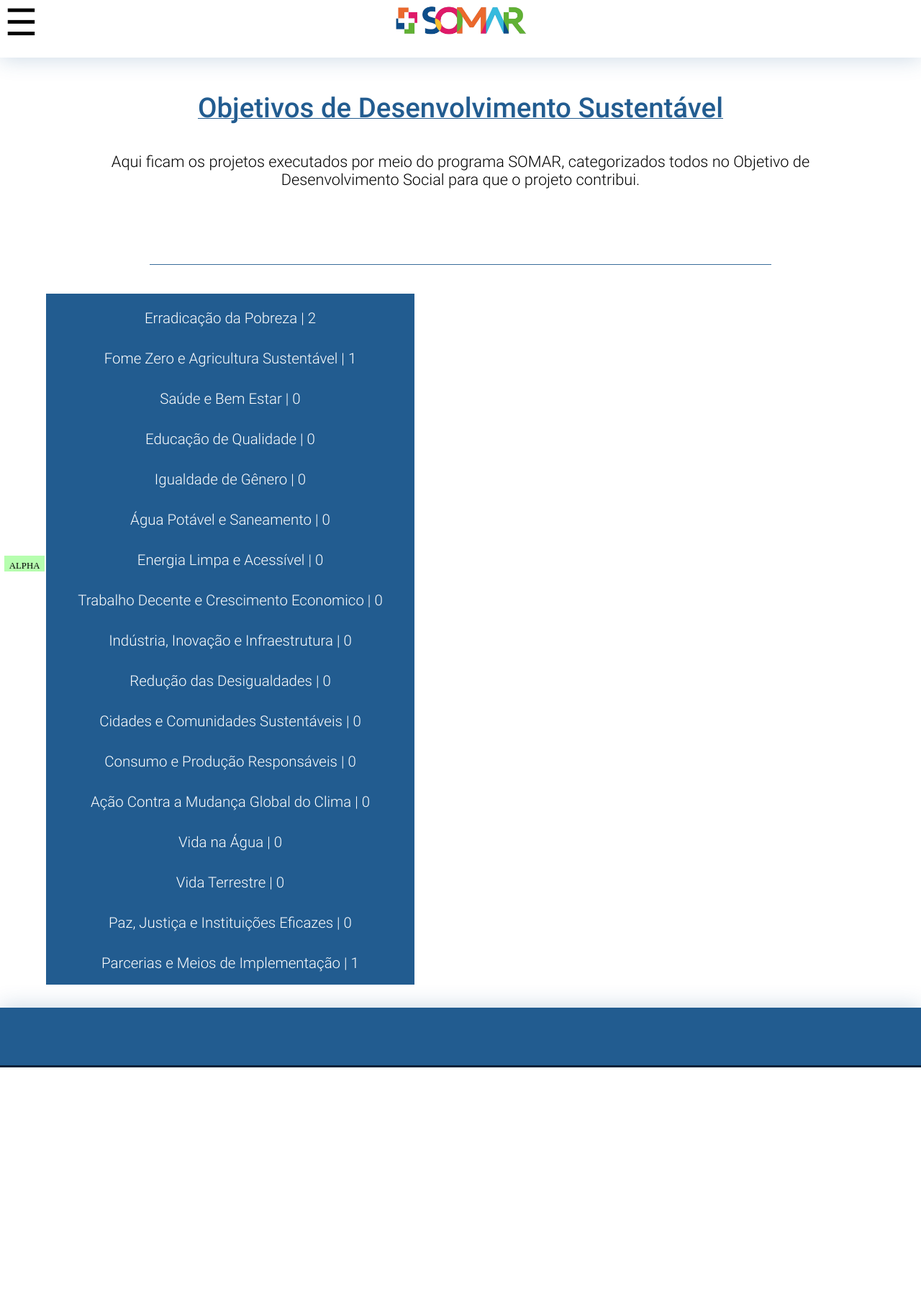
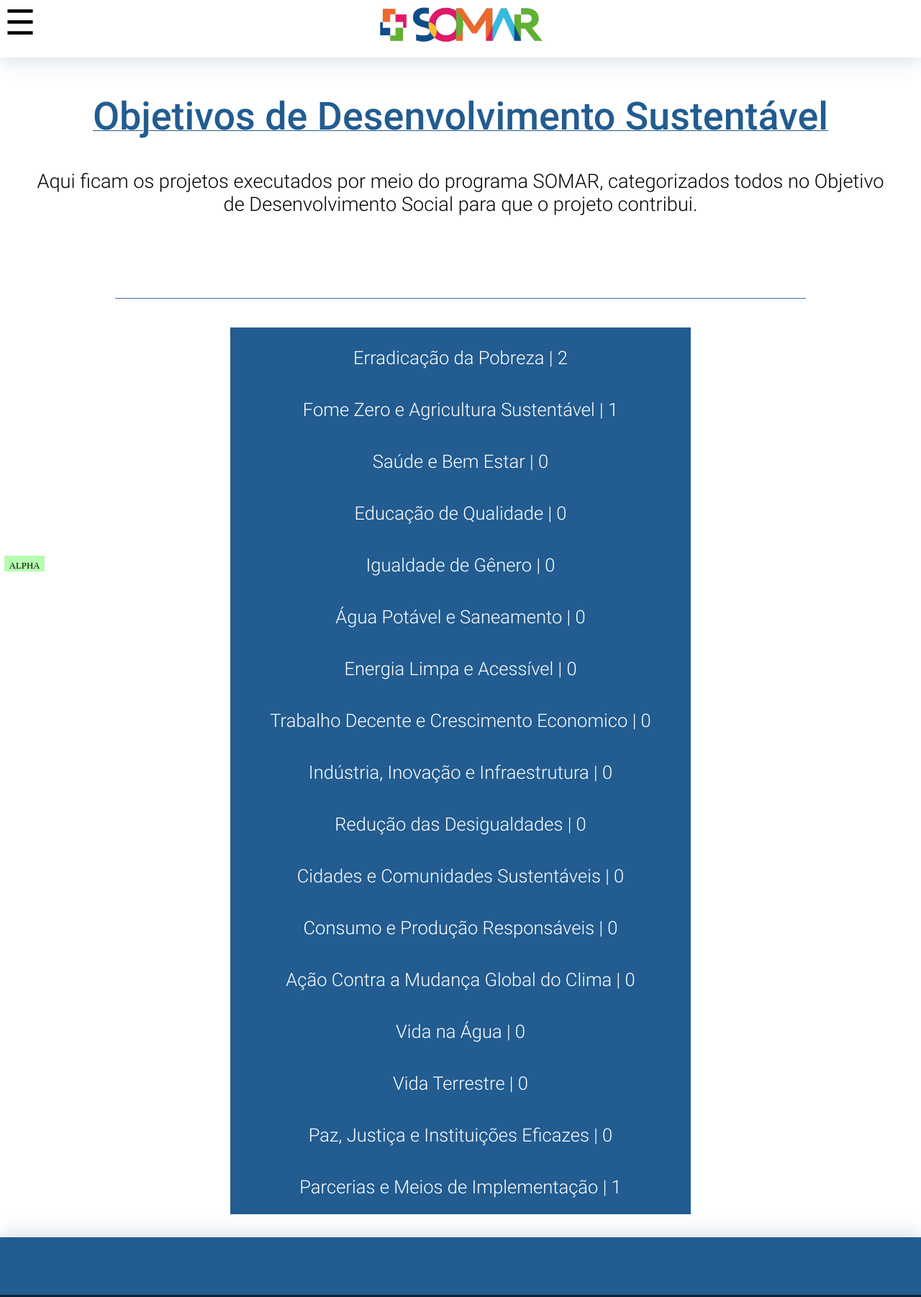
Before and after one commit to Luansr01/project-alexandria, a Django app: page /projects/ in a window 1280 px wide. Shown: the whole page at 72% size. Before the commit the page ends 1483 px from the top, so only its background shows below. Run offline with Django 4.2, Linux system fonts and the light colour scheme; data comes from the database, SQL or seed files in the repository; both versions use the stored data as it was after the commit.

Commit message:
Made changes to de CSS

```diff
--- a/alexandria/alexandria/settings.py
+++ b/alexandria/alexandria/settings.py
@@ -39,8 +39,7 @@ INSTALLED_APPS = [
     'django.contrib.messages',
     'django.contrib.staticfiles',
 
-    'alexandria_site',
-    'django_extensions',
+    'alexandria_site'
 ]
 
 MIDDLEWARE = [
--- a/alexandria/alexandria_site/models.py
+++ b/alexandria/alexandria_site/models.py
@@ -51,13 +51,15 @@ class Objective(models.Model):
         return self.name
 
 class Project(models.Model):
-    def folder_name(self, project_name):
-        return f'{self.name}_project_images/{project_name}'
+    def folder_name(self, name):
+        return f'{self.name}_project_images/{name}'
+
+    def gen_slug(self, name):
+        return self.name.lower().replace(" ", "-")
 
     name = models.CharField("Nome do Projeto", max_length=50)
     state = models.CharField("Estado", max_length=2, choices=STATE_CHOICES)
     city = models.CharField("Cidade", max_length=50)
-    slug = models.SlugField("Slug", help_text="<small>Nome do Projeto em minúsculo mudando os espaços para hífens.<br>Ex: projeto-somar, projeto-alexandria, etc.", max_length=50)
 
     about = models.TextField("Sobre o Projeto")
 
@@ -72,6 +74,8 @@ class Project(models.Model):
 for i in range(3):
     Project.add_to_class(f'image_{i+1}', models.ImageField("Imagem", upload_to=Project.folder_name, blank=True))
 
+Project.add_to_class('slug', models.SlugField("Slug", editable=False, blank=False, default=Project.gen_slug))
+
 
 class Page(models.Model):
     title = models.CharField("Titulo da Página", max_length=50)
--- a/alexandria/alexandria_site/static/css/stylesheet.css
+++ b/alexandria/alexandria_site/static/css/stylesheet.css
@@ -77,12 +77,11 @@ time, mark, audio, video {
 }
 
 
-
-
 body{
   display: flex;
   flex-direction: column;
-  min-height: 100vh;
+  max-width: fit-content;
+  margin: 0;
 }
 
 hr {
@@ -95,7 +94,7 @@ hr {
 }
 
 :root{
-  --bannerSize: 10vh;
+  --bannerSize: 5rem;
 
   --accordion: #225c90;
   --sub-accordion: #0D4373;
@@ -120,6 +119,8 @@ hr {
   --mutedMedium: #ffffff;
 
   --dark: #082239;
+
+  --fontSize: 100rem;
 }
 
 .page-bg{
@@ -139,15 +140,16 @@ hr {
 }
 
 .footer{
-  position:static;
+  position:relative;
   margin-top: 2em;
   background-color: var(--medium);
   box-shadow: 0px -2px 30px var(--shadow);
   border-bottom: 3px solid var(--dark);
-  width: 100vw;
+  width: 100%;
   height: 80px;
   bottom: 0;
   left: 0;
+  margin-bottom: 0;
   z-index: 998;
 }
 
@@ -173,7 +175,7 @@ hr {
 .logo{
   margin: 0 auto;
   margin-top: 0.5vh;
-  width: 15vw;
+  width: 15rem;
   height: 100%;
   transition: 0.2s;
 }
@@ -229,7 +231,7 @@ hr {
   position: absolute;
   top: 0;
   right: 10%;
-  font-size: 36px;
+  font-size: calc(var(--fontSize) * 0.0225);
   margin-left: 50px;
 }
 
@@ -238,7 +240,7 @@ hr {
   color:#ffffff;
   mix-blend-mode:difference;
   z-index: 9999;
-  font-size: 4vw;
+  font-size: calc(var(--fontSize) * 0.03);
   cursor: pointer;
   vertical-align: middle;
   line-height: calc(var(--bannerSize) - (0.2 * var(--bannerSize)));
@@ -250,33 +252,29 @@ hr {
   flex: 1;
   top: 120px;
   min-height: 100vh;
-  max-width: 90%;
+  max-width: 100%;
   margin: 0 auto;
 }
 
 /* <- About Page -> */
 
-.about{
-  padding: 2%;
+
+.content-section .image{
+  border: 2px solid red;
+  width: min(50%, 50rem);
 }
 
-.about .image{
-  position: fixed;
-  padding-top: 40px;
-  right: 2%;
-  width: 45%;
-  float: right;
-}
-
-.about .image img{
+.image img{
+  display: block;
   box-shadow:5px 10px 20px #7a7a7a;
   max-width: 100%;
   max-height: 100%;
 }
 
-.about .text{
-  font-size: 13px;
-  margin-right: 50%;
+ .text{
+  border: 1px solid red;
+  width: 50rem;
+  font-size: calc(var(--fontSize) * 0.012);
   padding: 10px;
 }
 
@@ -300,7 +298,7 @@ hr {
 
 .title{
   margin: 3vh;
-  font-size: 3vw;
+  font-size: calc(var(--fontSize) * 0.0336);
   font-family: roboto;
   font-weight: 500;
 
@@ -322,14 +320,14 @@ hr {
 }
 
 .content-section #date{
-  font-size: 0.8em;
+  font-size: calc(var(--fontSize) * 0.008);
   text-align: right;
 }
 
 .content-section p{
   font-family:roboto;
   font-weight: 200;
-  margin: 5vh;
+  margin: calc(var(--fontSize) * 0.027);
 }
 
 .news{
@@ -393,7 +391,7 @@ hr {
 .link-button{
   background-color: var(--button);
   width: 30%; height: 10vh;
-  font-size: 2.5vw;
+  font-size: calc(var(--fontSize) * 0.02);
   margin: 2vw;
   font-family: roboto;
   font-weight: 200;
@@ -410,8 +408,8 @@ hr {
 /* <- PROJECTS PAGE -> */
 
 .accordion-wrapper{
-  width: 40vw;
-  min-height: 100vh;
+  width: 40rem;
+  min-height: 4.5rem;
   background-color: var(--accordion-nav);
   border-top: .5vw solid var(--accordion);
   border-bottom: .2vw solid var(--accordion);
@@ -425,12 +423,12 @@ hr {
 }
 
 .accordion-wrapper.nav-active{
-  width: 100%;
+  width: 100rem;
 }
 
 
 .accordion-wrapper p{
-  padding: 2vh;
+  padding: 1rem;
   padding-top: 0;
 
 }
@@ -438,16 +436,16 @@ hr {
 .menu {
   position: relative;
   background-color: var(--lighter);
-  max-width: 40vw;
-  min-height: 100vh;
+  max-width: 40rem;
+  min-height: 4.5rem;
   z-index: 300;
 }
 
 
 .accordion{
   position: relative;
-  width: 40vw;
-  height: 7vh;
+  width: 40rem;
+  height: 4.5rem;
   background-color: var(--accordion);
   border: none;
 
@@ -456,13 +454,13 @@ hr {
   z-index: 300;
 
   font-family: roboto;
-  font-size: 1.6vw;
+  font-size: calc(var(--fontSize) * 0.016);
   color: white;
 }
 
 .sub.accordion{
   width: 100%;
-  height: 6vh;
+  height: 5rem;
   background-color: var(--sub-accordion);
 }
 
@@ -503,10 +501,10 @@ hr {
 
 .accordion-nav{
   max-height: 100%;
-  max-width: 50vw;
+  max-width: 50rem;
   float: right;
   position: absolute;
-  right: 0;
+  right: calc(50% - 45rem);
   overflow: hidden;
 
 
@@ -591,9 +589,9 @@ hr {
 
 
 
-@media only screen and (max-width: 768px) {
+@media only screen and (max-width:320px) {
   p {
-    font-size: 1.2em;
+    font-size: calc(var(--fontSize) * 0.012);
   }
 
   .project-images{
--- a/alexandria/alexandria_site/templates/alexandria_site/about.html
+++ b/alexandria/alexandria_site/templates/alexandria_site/about.html
@@ -1,9 +1,9 @@
 {% extends 'alexandria_site/layout.html' %}
 
 {% block content %}
-    <div class="about"><div class="image"><img src="../static/stock.jpg"></img></div>
+    <div class="content-section" style="display: flex; gap: 5rem; margin-inline: 5rem; justify-content: center;">
         <div class="text">
-            <h1 style="font-size:50px; text-align:center;">Lorem Ipsum</h1>
+            <h1 style="font-size:3rem; text-align:center;">Lorem Ipsum</h1>
             <br><br>
             <p>
 
@@ -17,5 +17,6 @@
 
                 <br><br>Fusce sit amet nisi at libero iaculis maximus. Morbi sed vehicula eros. Nulla vulputate lorem hendrerit feugiat porta. Fusce bibendum magna nunc, a bibendum mauris feugiat ac. Proin ac mattis est. Interdum et malesuada fames ac ante ipsum primis in faucibus. Vestibulum congue hendrerit maximus. Vivamus quis risus elit. Vivamus vestibulum rutrum ligula, in consectetur tellus ultricies et. Aenean fringilla auctor lacus, hendrerit porta turpis elementum in. Donec et augue sit amet libero viverra convallis. Etiam feugiat, nunc et facilisis viverra, velit risus sollicitudin diam, at congue urna ex sit amet orci. In et sapien nisi. Quisque consectetur lacus a ex varius, eu auctor est tristique. </p>
         </div>
+        <div class="image"><img src="../static/stock.jpg"></img></div>
     </div>
 {% endblock %}
--- a/alexandria/alexandria_site/templates/alexandria_site/home.html
+++ b/alexandria/alexandria_site/templates/alexandria_site/home.html
@@ -9,14 +9,14 @@
 </div>
 <hr class="theme-break">
 <div class="content">
-    <div class="content-section center" style="border: 0.1vw solid #5cc4dc; border-radius: 1vw; text-align: center;">
+    <div class="content-section center" style="border: 0.1vw solid #5cc4dc; border-radius: 1vw; text-align: center; width: 80rem;">
         <p class="title"> Sobre o Programa SOMAR</p>
-        <p style="font-size: 1.7vw; padding:20px;">O SOMAR é um programa de impacto social do Sistema Fecomércio-RS/Sesc/Senac. <br> Por meio dele, serão executados projetos que transformem realidades das comunidades em que o sistema atua e que contribuam para os Objetivos de Desenvolvimento Sustentável, da ONU e bandeiras Fecomércio.
+        <p style="font-size: 1.7rem; padding:20px;">O SOMAR é um programa de impacto social do Sistema Fecomércio-RS/Sesc/Senac. <br> Por meio dele, serão executados projetos que transformem realidades das comunidades em que o sistema atua e que contribuam para os Objetivos de Desenvolvimento Sustentável, da ONU e bandeiras Fecomércio.
             Possuem como objetivo final a transformação de uma realidade vigente, sempre levando em consideração as questões sociais, ambientais e de governança das instituições. Sua execução está atrelada aos serviços ofertados pelo Sistema e seus públicos atendidos.
             São potencializados em parceria com outras partes interessadas, fortalecendo a imagem e o protagonismo do Sistema Comércio.</p>
         <br><hr>
         <p class="title"> Onde encontrar os projetos executados pelo SOMAR? </p>
-        <p style="font-size: 1.7vw; padding:20px;"> Em nossa página de projetos, onde todos são categorizados de acordo com o Objetivo de Desenvolvimento Social em que se encaixam.</p>
+        <p style="font-size: 1.7rem; padding:20px;"> Em nossa página de projetos, onde todos são categorizados de acordo com o Objetivo de Desenvolvimento Social em que se encaixam.</p>
         <a href="{%url 'projects'%}"> <button class="link-button"> Projetos </button></a>
         <br>
     </div>
--- a/alexandria/alexandria_site/templates/alexandria_site/project_page.html
+++ b/alexandria/alexandria_site/templates/alexandria_site/project_page.html
@@ -1,7 +1,7 @@
 {% extends 'alexandria_site/layout.html' %}
 
 {% block content %}
-<div style="font-family:roboto; font-size: 1.7vw;">
+<div style="font-family:roboto; font-size: calc(var(--fontSize) * 0.02);">
     <p class="title" style="text-align: center; margin-top: 8vh;">{{project}}</p>
     <hr>
     <div class="project-info">
@@ -14,7 +14,7 @@
         </div>
 
     </div>
-    <div class="content-section" style="background-color: #3181c60b;margin: 0 auto; margin-top: 5vh; margin-bottom: 10vh; max-width: 80vw; font-size: .9em;">
+    <div class="content-section" style="background-color: #3181c60b;margin: 0 auto; margin-top: 5vh; margin-bottom: 10vh; max-width: 80vw; font-size: calc(var(--fontSize) * 0.015);">
             {{project.about|linebreaks}}
     </div>
     <hr>
@@ -36,7 +36,7 @@
                     {% for partner in partners %}
                         <div style="text-align: center">
                             <img src="a" width="100vw;"/><br>
-                            <sub style="font-size: 2vw;">
+                            <sub style="font-size: 2rem;">
                                 {{partner.name}}
                             </sub>
                         </div>
--- a/alexandria/alexandria_site/templates/alexandria_site/projects.html
+++ b/alexandria/alexandria_site/templates/alexandria_site/projects.html
@@ -2,14 +2,14 @@
 
 {% block content %}
 <div class="content">
-    <div class="content-section center" style="min-width:90vw; font-size: 1.7vw;">
+    <div class="content-section center" style="min-width:90vw; font-size: 1.7rem;">
         <h1 class="title center">Objetivos de Desenvolvimento Sustentável</h1>
     <p>Aqui ficam os projetos executados por meio do programa SOMAR, categorizados todos no Objetivo de Desenvolvimento Social para que o projeto contribui.</p><br>
     </div>
 
     <hr>
 
-    <div class="content-section">
+    <div class="content-section" style="display: flex;justify-content: center;">
 
         <div class="accordion-wrapper" id="accordionWrapper">
 
@@ -31,7 +31,7 @@
                         <div class="hidden content-section" id="{{project}}-content">
                             <p class="title" style="text-align: center;">{{project}}</p>
                             <hr>
-                                <div style="font-size: 1.3vw;">
+                                <div style="font-size: calc(var(--fontSize) * 0.015);">
                                     {{project.about | linebreaks | truncatewords:120}}
                                 </div>
                             <hr>
```
Also changed, not shown: alexandria/db.sqlite3.
